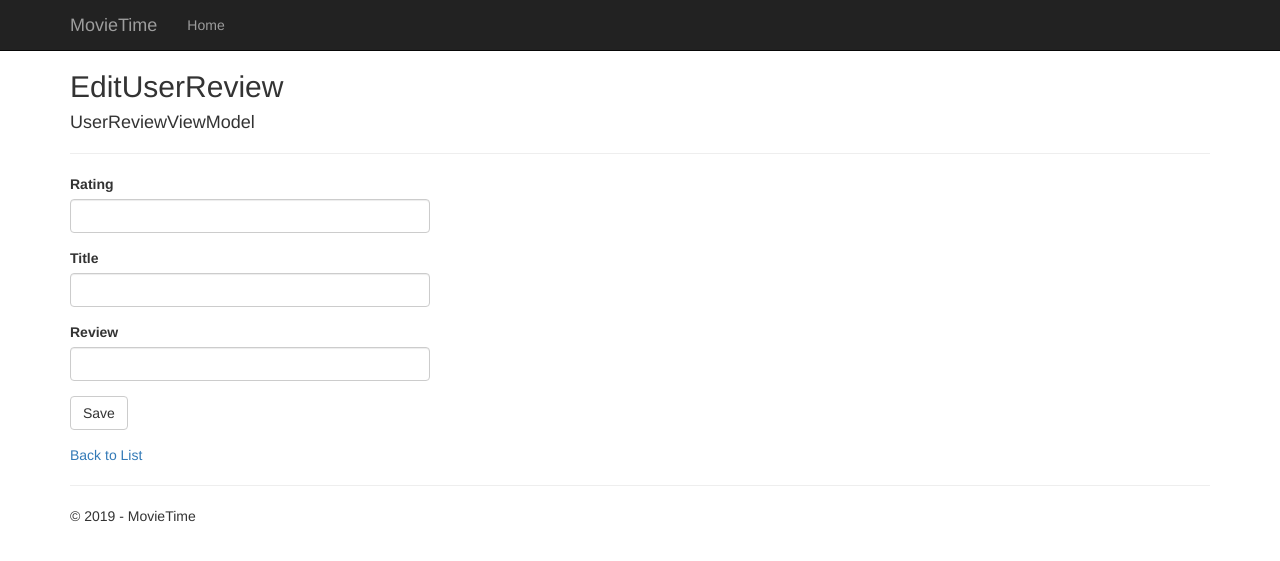
After one commit to ktagseth88/MovieTime, an ASP.NET Core app: template MovieTime/Views/Home/EditUserReview.cshtml in a window 1280 px wide. The commit adds this page. Shown: the top 561 px of the page. Run offline with ASP.NET Core 8, Linux system fonts and the light colour scheme; the template is opened without the code that fills it, so the values that code supplies are empty; some libraries are stand-ins or nearby versions.

Commit message:
Added ability to edit movie reviews

```diff
--- a/MovieTime/Models/UserMovieDetails.cs
+++ b/MovieTime/Models/UserMovieDetails.cs
@@ -11,5 +11,6 @@
         public string Genre { get; set; }
         public string Director { get; set; }
         public byte? Rating { get; set; }
+        public int ReviewId { get; set; }
     }
 }
--- a/MovieTime/ViewModels/UserMovieDetailViewModel.cs
+++ b/MovieTime/ViewModels/UserMovieDetailViewModel.cs
@@ -11,5 +11,6 @@
         public string Genre { get; set; }
         public string Director { get; set; }
         public byte? Rating { get; set; }
+        public int ReviewId { get; set; }
     }
 }
--- /dev/null
+++ b/MovieTime/Views/Home/EditUserReview.cshtml
@@ -0,0 +1,43 @@
+@model MovieTime.ViewModels.WatchList.UserReviewViewModel
+
+@{
+    ViewData["Title"] = "EditUserReview";
+}
+
+<h2>EditUserReview</h2>
+
+<h4>UserReviewViewModel</h4>
+<hr />
+<div class="row">
+    <div class="col-md-4">
+        <form asp-action="EditUserReview">
+            <div asp-validation-summary="ModelOnly" class="text-danger"></div>
+            <div class="form-group">
+                <label asp-for="Rating" class="control-label"></label>
+                <input asp-for="Rating" class="form-control" />
+            </div>
+            <div class="form-group">
+                <label asp-for="MovieName" class="control-label"></label>
+                <input asp-for="MovieName" class="form-control" />
+            </div>
+            <div class="form-group">
+                <label asp-for="ReviewText" class="control-label"></label>
+                <input asp-for="ReviewText" class="form-control" />
+            </div>
+            <div class="form-group">
+                <input asp-for="MovieId" class="form-control" type="hidden"/>
+            </div>
+            <div class="form-group">
+                <input type="submit" value="Save" class="btn btn-default" />
+            </div>
+        </form>
+    </div>
+</div>
+
+<div>
+    <a asp-action="Index">Back to List</a>
+</div>
+
+@section Scripts {
+    @{await Html.RenderPartialAsync("_ValidationScriptsPartial");}
+}
--- a/MovieTime/Views/Home/Index.cshtml
+++ b/MovieTime/Views/Home/Index.cshtml
@@ -25,6 +25,7 @@
             <th>Director</th>
             <th>Score</th>
             <th>Genre</th>
+            <th>Actions</th>
         </tr>
     </thead>
     <tbody>
@@ -35,6 +36,7 @@
                 <td>@movie.Director</td>
                 <td>@movie.Rating</td>
                 <td>@movie.Genre</td>
+                <td><a asp-action="EditUserReview" asp-route-reviewId="@movie.ReviewId">Edit</a></td>
             </tr>
         }
     </tbody>
```
Also changed, not shown: MovieTime/Controllers/HomeController.cs (+34 -1 lines), MovieTime/Services/WatchListService.cs (+16 -1 lines), MovieTime/ViewModels/WatchList/UserReviewViewModel.cs (added, +21 -0 lines).
